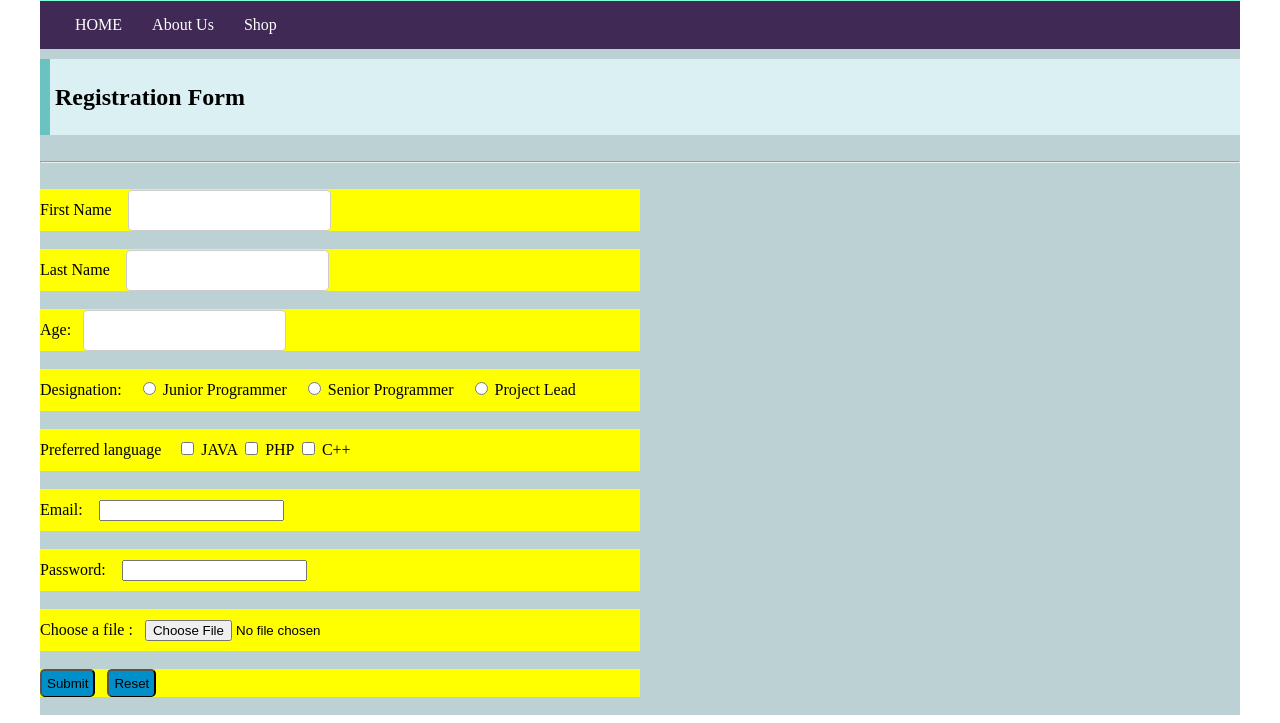
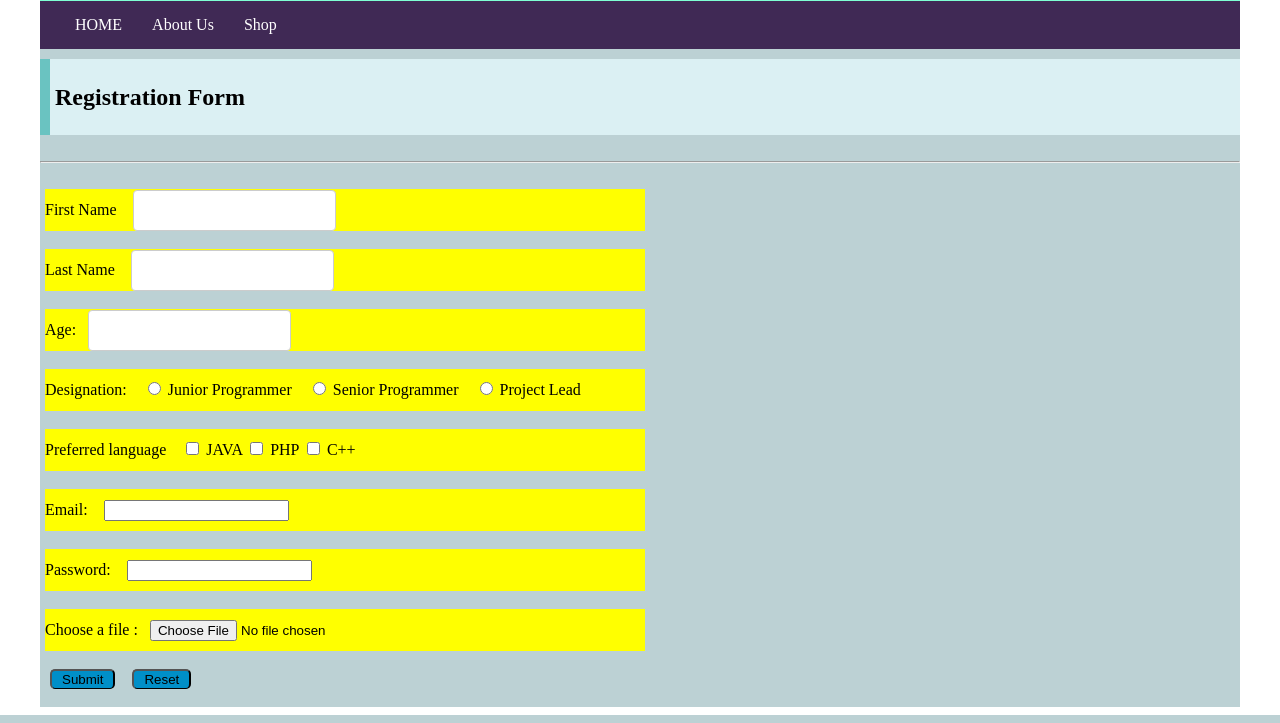
Before and after one commit to nadimnawshad/Fall_2021, a PHP site: page / in a window 1280 px wide. Shown: the part 168-891 px from the top of the page. Run offline with PHP 8.4, Linux system fonts and the light colour scheme.

Commit message:
Add files via upload

```diff
--- a/FTTTask1/style.css
+++ b/FTTTask1/style.css
@@ -54,6 +54,7 @@ nav ul li a{
 }
 
 .registrationForm form{
+    margin-left: 5px;
     width: 50%;
 }
 
@@ -76,9 +77,15 @@ nav ul li a{
 .registrationForm input[type=submit],input[type=reset] {
   background-color: #008FC8;
   color: #000;
-  padding: 5px 5px;
+  padding-left: 10px;
+  padding-right: 10px;
+  margin-left: 5px;
   margin-right: 12px;
   border-bottom: 1px solid #000;
   border-radius: 5px;
   cursor: pointer;
 }
+
+.l9{
+    background-color: #BCD1D4 !important;
+}
```
